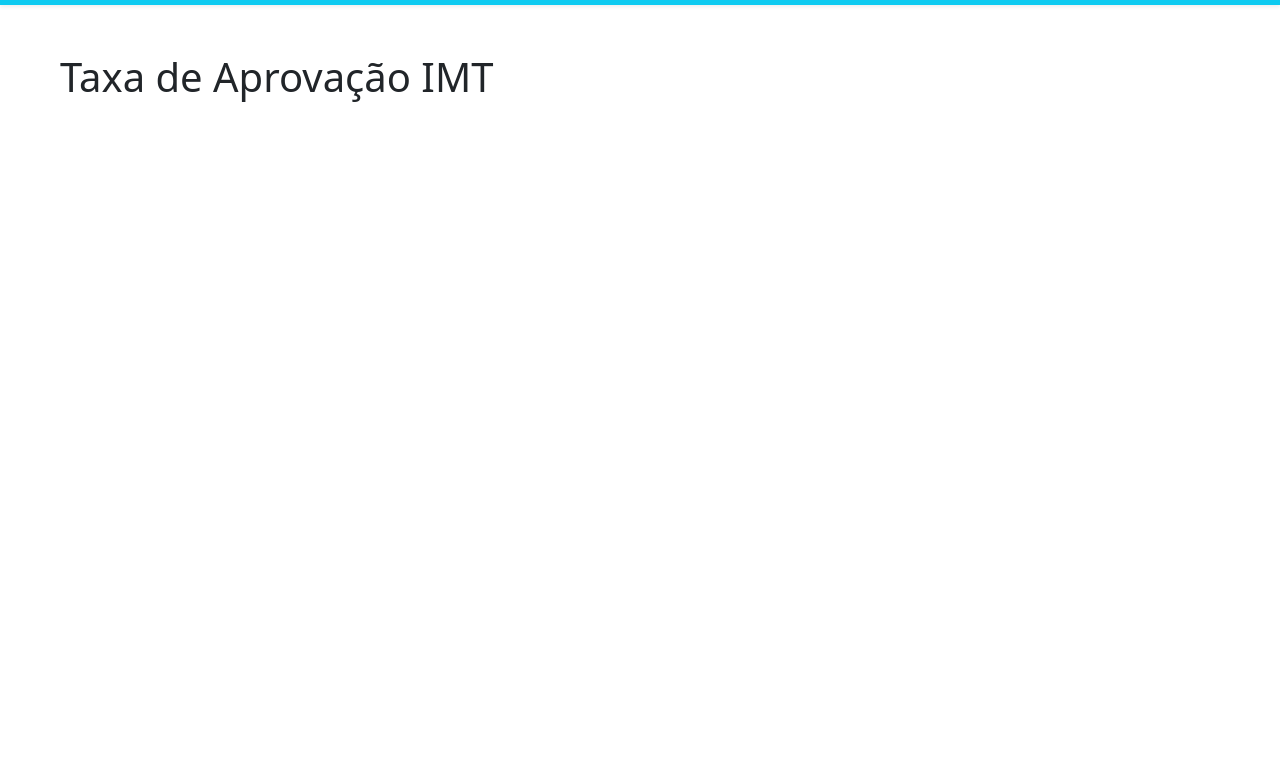
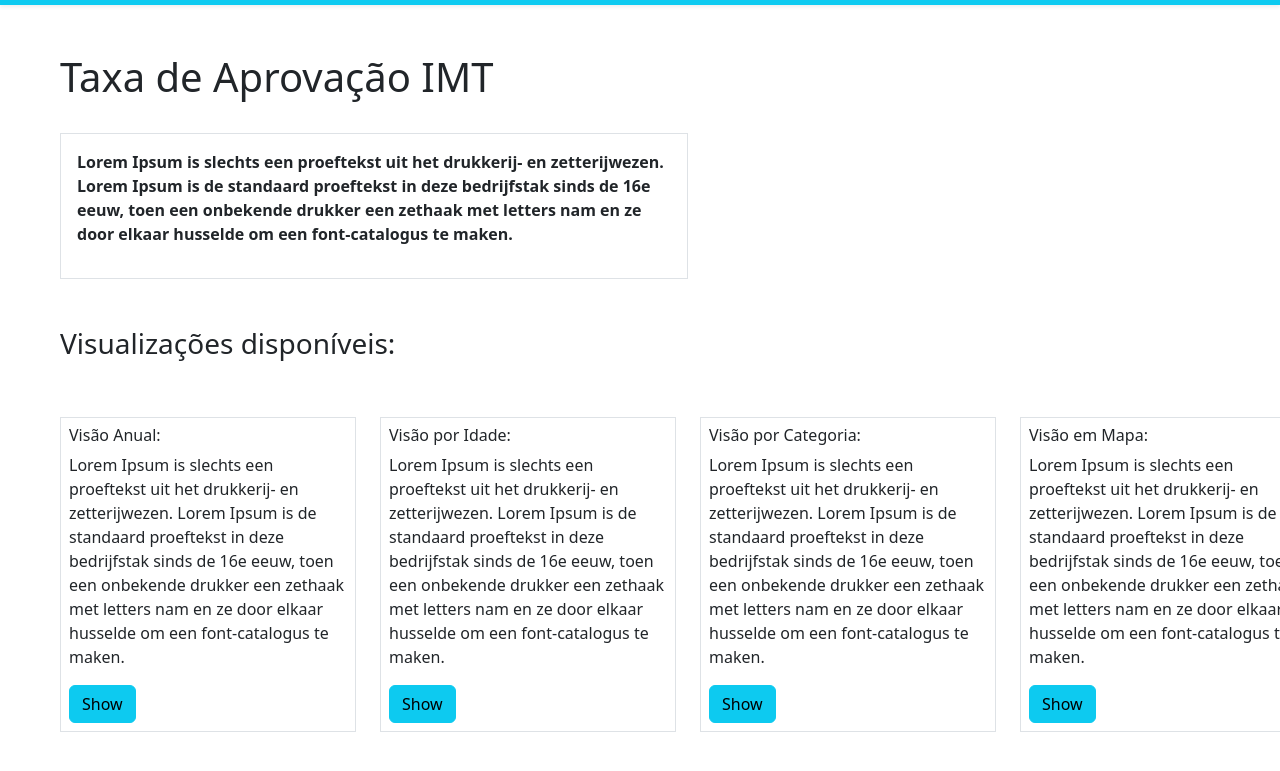
Before and after one commit to Silveira26/VI-Project, a plain HTML site: page src/html/homepage.html in a window 1280 px wide. Shown: the part 63-834 px from the top of the page. Before the commit the page ends 800 px from the top, so only its background shows below. Drawn offline with nearby package versions, Linux system fonts and the light colour scheme.

Commit message:
Description containers

```diff
--- a/src/html/homepage.html
+++ b/src/html/homepage.html
@@ -30,12 +30,44 @@
     </ul>
 </nav>
 
-<div id="description_container" class="container-fluid m-5">
+<div id="description_container" class="container-fluid m-5 row-gap-md-5 d-flex flex-column">
     <div id="description_vis">
         <h1>Taxa de Aprovação IMT</h1>
+        <br>
+        <div class="border w-50 p-3" >
+            <p><b>Lorem Ipsum is slechts een proeftekst uit het drukkerij- en zetterijwezen. Lorem Ipsum is de standaard proeftekst in deze bedrijfstak sinds de 16e eeuw, toen een onbekende drukker een zethaak met letters nam en ze door elkaar husselde om een font-catalogus te maken.</b></p>
+
+        </div>
     </div>
-    <div id="descriptions_items_containers">
+    <h3>Visualizações disponíveis:</h3>
+    <div id="descriptions_items_containers" class="d-flex flex-row column-gap-4">
 
+        <div class="border p-2">
+            <h6>Visão Anual:</h6>
+            <p>Lorem Ipsum is slechts een proeftekst uit het drukkerij- en zetterijwezen. Lorem Ipsum is de standaard proeftekst in deze bedrijfstak sinds de 16e eeuw, toen een onbekende drukker een zethaak met letters nam en ze door elkaar husselde om een font-catalogus te maken.</p>
+
+            <button type="button" class="btn btn-info">Show</button>
+        </div>
+        <div class="border p-2">
+            <h6>Visão por Idade:</h6>
+            <p>Lorem Ipsum is slechts een proeftekst uit het drukkerij- en zetterijwezen. Lorem Ipsum is de standaard proeftekst in deze bedrijfstak sinds de 16e eeuw, toen een onbekende drukker een zethaak met letters nam en ze door elkaar husselde om een font-catalogus te maken.</p>
+
+            <button type="button" class="btn btn-info">Show</button>
+
+        </div>
+        <div class="border p-2">
+            <h6>Visão por Categoria:</h6>
+            <p>Lorem Ipsum is slechts een proeftekst uit het drukkerij- en zetterijwezen. Lorem Ipsum is de standaard proeftekst in deze bedrijfstak sinds de 16e eeuw, toen een onbekende drukker een zethaak met letters nam en ze door elkaar husselde om een font-catalogus te maken.</p>
+
+            <button type="button" class="btn btn-info">Show</button>
+        </div>
+        <div class="border p-2">
+            <h6>Visão em Mapa:</h6>
+            <p>Lorem Ipsum is slechts een proeftekst uit het drukkerij- en zetterijwezen. Lorem Ipsum is de standaard proeftekst in deze bedrijfstak sinds de 16e eeuw, toen een onbekende drukker een zethaak met letters nam en ze door elkaar husselde om een font-catalogus te maken.</p>
+
+            <button type="button" class="btn btn-info">Show</button>
+
+        </div>
     </div>
 </div>
 
```
Also changed, not shown: src/html/map.html (+30 -0 lines).
